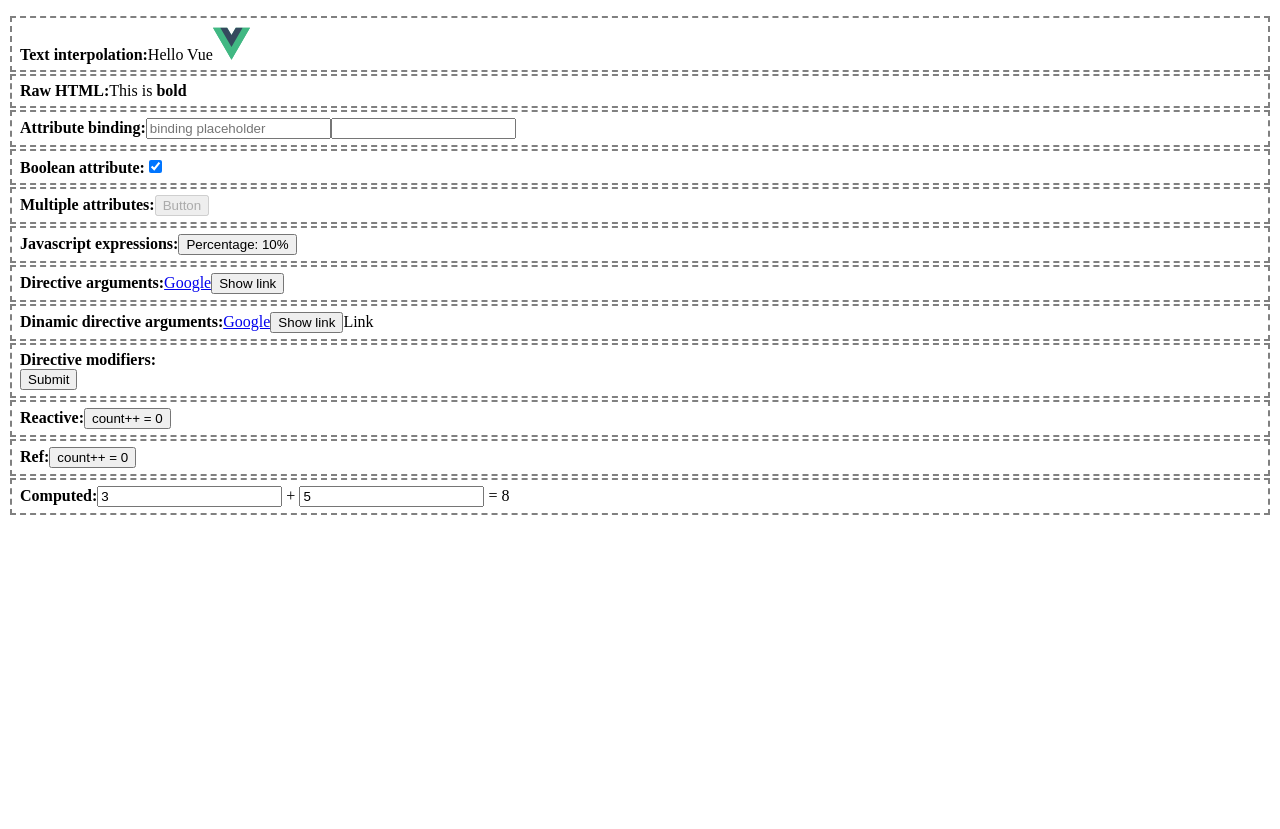
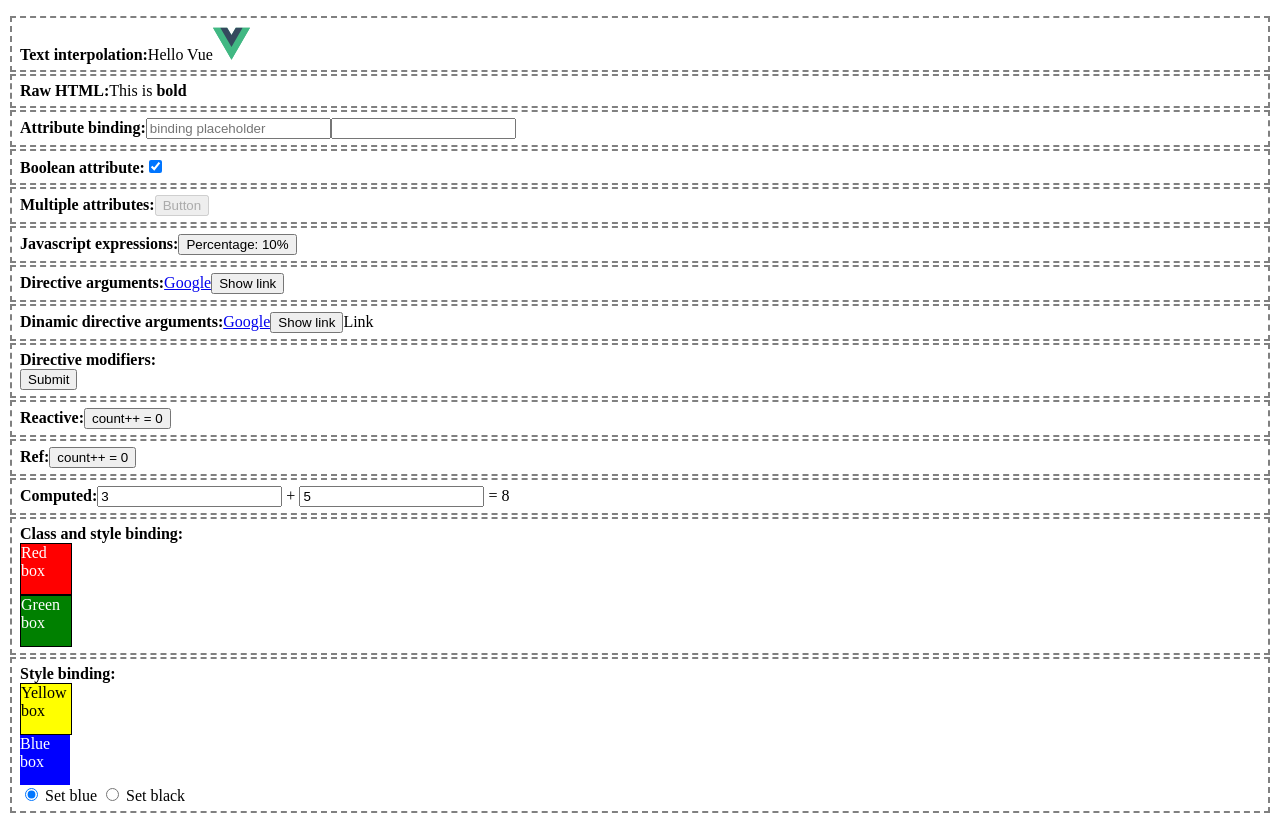
Before and after one commit to jhormanrus/remember-vue, a Vue app: page / in a window 1280 px wide. Before the commit the page ends 800 px from the top, so only its background shows below. Built offline with nearby package versions, Linux system fonts and the light colour scheme.

Commit message:
1 file modified, 3 added

```diff
--- a/src/App.vue
+++ b/src/App.vue
@@ -11,6 +11,9 @@ import Modifiers from './components/Modifiers.vue';
 import Reactive from './components/Reactive.vue';
 import Ref from './components/Ref.vue';
 import Computed from './components/Computed.vue';
+import WritableComputed from './components/WritableComputed.vue';
+import ClassBinding from './components/ClassBinding.vue';
+import StyleBinding from './components/StyleBinding.vue';
 </script>
 
 <template>
@@ -63,5 +66,13 @@ import Computed from './components/Computed.vue';
       <b>Computed:</b>
       <Computed />
     </li>
+    <li>
+      <b>Class and style binding:</b>
+      <ClassBinding class="border" />
+    </li>
+    <li>
+      <b>Style binding:</b>
+      <StyleBinding />
+    </li>
   </ul>
 </template>
--- /dev/null
+++ b/src/components/ClassBinding.vue
@@ -0,0 +1,28 @@
+<template>
+  <div class="text-white" :class="{ 'red-box': true, border: true }">
+    Red box
+  </div>
+  <!-- use "$attrs.class" when component has multiple root elements -->
+  <div :class="[$attrs.class, 'green-box', { 'text-white': true }]">
+    Green box
+  </div>
+</template>
+
+<style scoped>
+div {
+  width: 50px;
+  height: 50px;
+}
+.red-box {
+  background-color: red;
+}
+.green-box {
+  background-color: green;
+}
+.border {
+  border: 1px solid #000;
+}
+.text-white {
+  color: #fff;
+}
+</style>
--- /dev/null
+++ b/src/components/StyleBinding.vue
@@ -0,0 +1,32 @@
+<script setup>
+import { reactive, ref } from 'vue';
+
+const background = ref('blue');
+
+const styles1 = {
+  color: 'black',
+  backgroundColor: 'yellow',
+};
+
+const styles2 = reactive({
+  border: '1px solid #000',
+});
+</script>
+
+<template>
+  <div :style="[styles1, styles2]">Yellow box</div>
+  <div :style="{ backgroundColor: background }">Blue box</div>
+
+  <input id="blue" type="radio" v-model="background" value="blue" />
+  <label for="blue"> Set blue </label>
+  <input id="black" type="radio" v-model="background" value="black" />
+  <label for="black"> Set black </label>
+</template>
+
+<style scoped>
+div {
+  width: 50px;
+  height: 50px;
+  color: white;
+}
+</style>
--- /dev/null
+++ b/src/components/WritableComputed.vue
@@ -0,0 +1,22 @@
+<script setup>
+import { computed, ref } from 'vue';
+
+const firstName = ref('Jhorman');
+const lastName = ref('Tito');
+
+const fullName = computed({
+  get() {
+    return `${firstName.value} ${lastName.value}`;
+  },
+  set(newValue) {
+    [firstName.value, lastName.value] = newValue.split(' ');
+  },
+});
+</script>
+
+<template>
+  <br />
+  First name: <input type="text" v-model="firstName" /> <br />
+  Last name: <input type="text" v-model="lastName" /> <br />
+  Full name: <input type="text" v-model="fullName" />
+</template>
```
